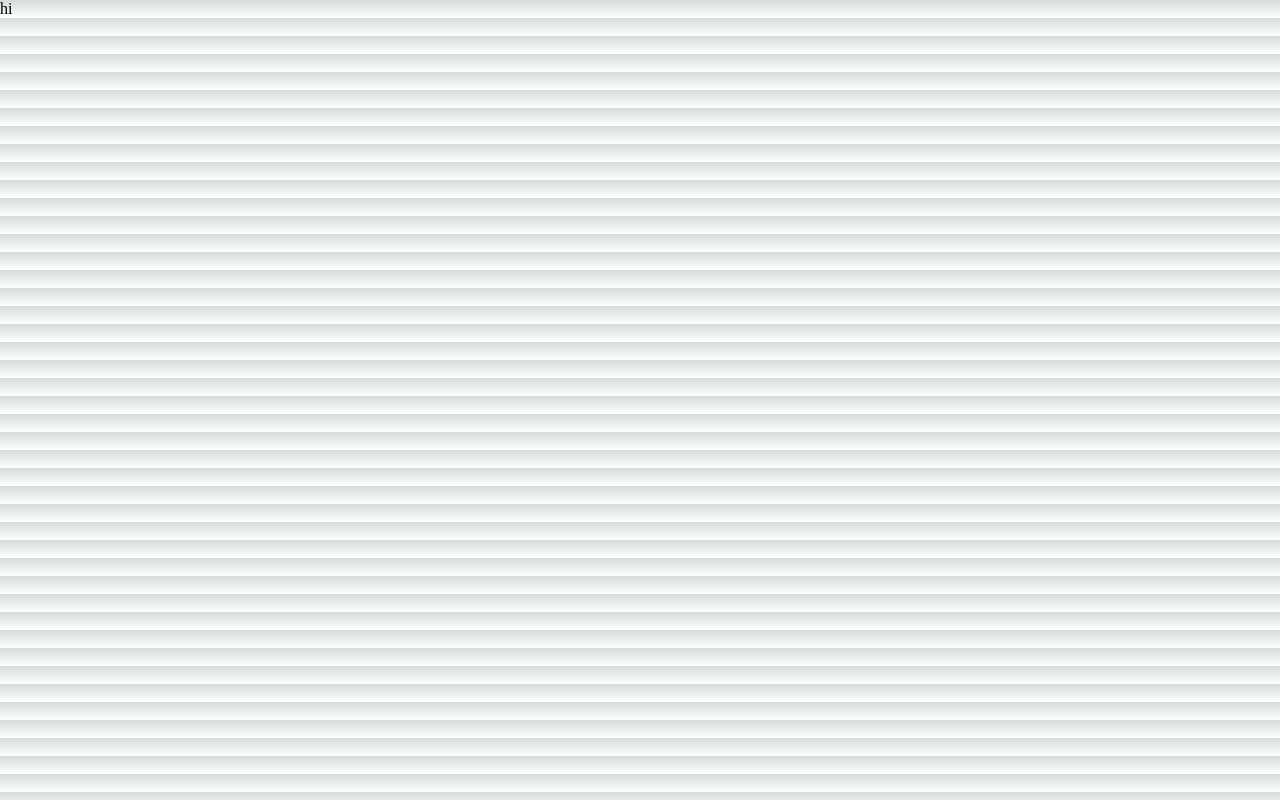
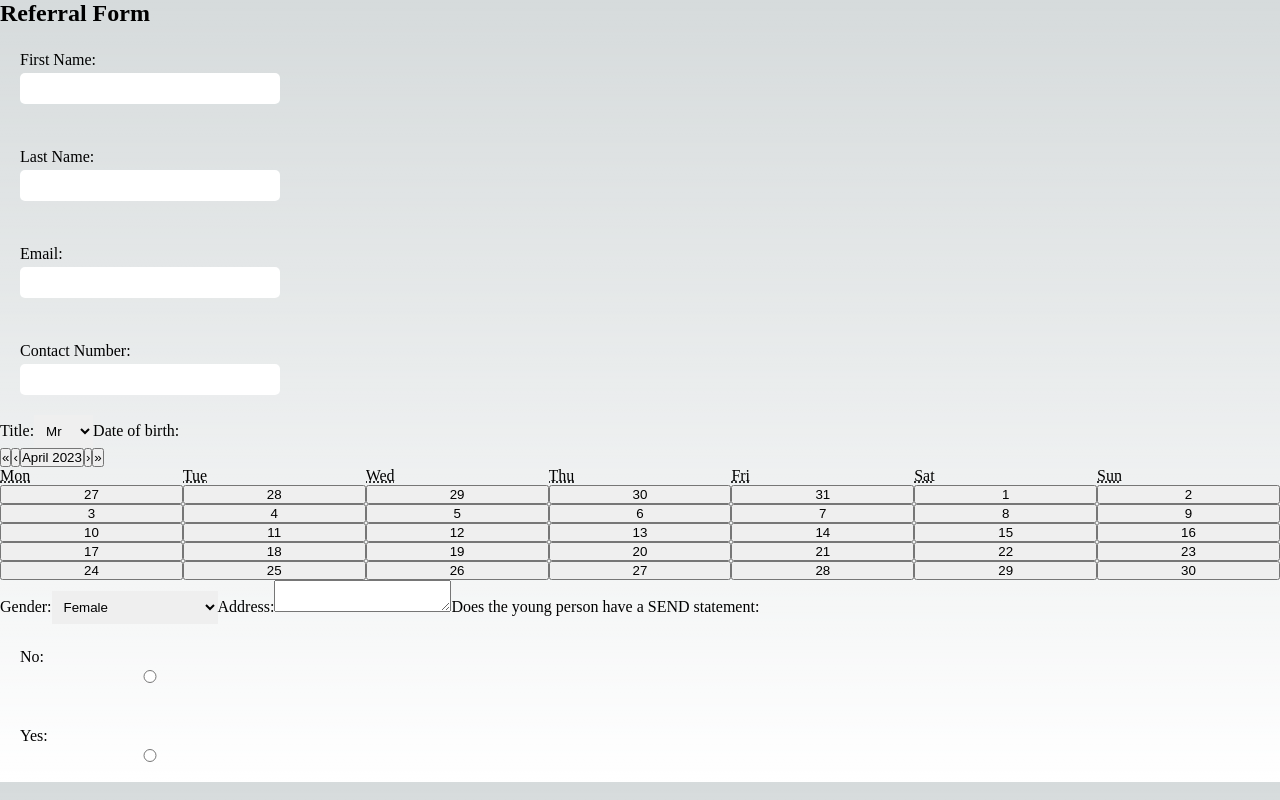
Before and after one commit to ilovethedrama/next-ssr-test, a Next.js app: page / in a window 1280 px wide. Built offline with nearby package versions, Linux system fonts and the light colour scheme.

Commit message:
feat: add form inputs

```diff
--- a/package.json
+++ b/package.json
@@ -11,6 +11,7 @@
     "prepare": "husky install"
   },
   "dependencies": {
+    "@reduxjs/toolkit": "^1.9.3",
     "@types/node": "18.15.11",
     "@types/react": "18.0.33",
     "@types/react-dom": "18.0.11",
@@ -19,8 +20,10 @@
     "git-commit-msg-linter": "^4.9.4",
     "next": "13.2.4",
     "react": "18.2.0",
+    "react-calendar": "^4.2.1",
     "react-dom": "18.2.0",
     "react-hook-form": "^7.43.9",
+    "sass": "^1.60.0",
     "typescript": "5.0.3"
   },
   "devDependencies": {
--- /dev/null
+++ b/src/components/Input.module.scss
@@ -0,0 +1,16 @@
+.container {
+  padding: 20px;
+  display: flex;
+  flex-flow: column;
+  max-width: 300px;
+}
+
+.label {
+  padding: 0.25rem 0;
+}
+
+.input {
+  padding: 0.5rem;
+  border: none;
+  border-radius: 5px;
+}
--- /dev/null
+++ b/src/components/input.tsx
@@ -0,0 +1,20 @@
+import React from 'react';
+import { useForm } from 'react-hook-form';
+import styles from './Input.module.scss';
+
+export default function Input({
+  labelText,
+  labelType,
+}: {
+  labelText: string;
+  labelType: string;
+}) {
+  const { register } = useForm();
+
+  return (
+    <div className={styles.container}>
+      <label className={styles.label}>{labelText}:</label>
+      <input className={styles.input} {...register(labelType)} />
+    </div>
+  );
+}
--- /dev/null
+++ b/src/components/radio.module.scss
@@ -0,0 +1,21 @@
+.container {
+  padding: 20px;
+  display: flex;
+  flex-flow: column;
+  max-width: 300px;
+}
+
+.label {
+  padding: 0.25rem 0;
+}
+
+.input {
+  padding: 0.5rem;
+  border: none;
+  border-radius: 5px;
+}
+
+.selectInput {
+  padding: 0.5rem;
+  border: none;
+}
--- /dev/null
+++ b/src/components/radio.tsx
@@ -0,0 +1,27 @@
+import React from 'react';
+import { useForm } from 'react-hook-form';
+import styles from './radio.module.scss';
+
+export default function Radio({
+  labelText,
+  labelType,
+  onChangeHandler,
+}: {
+  labelText: string;
+  labelType: string;
+  onChangeHandler: () => void;
+}) {
+  const { register } = useForm();
+
+  return (
+    <div onChange={onChangeHandler} className={styles.container}>
+      <label className={styles.label}>{labelText}:</label>
+      <input
+        type="radio"
+        value="yes"
+        className={styles.radio}
+        {...register(labelType)}
+      />
+    </div>
+  );
+}
--- /dev/null
+++ b/src/components/referral-form.module.scss
@@ -0,0 +1,21 @@
+.container {
+  padding: 20px;
+  display: flex;
+  flex-flow: column;
+  max-width: 300px;
+}
+
+.label {
+  padding: 0.25rem 0;
+}
+
+.input {
+  padding: 0.5rem;
+  border: none;
+  border-radius: 5px;
+}
+
+.selectInput {
+  padding: 0.5rem;
+  border: none;
+}
--- a/src/components/referral-form.tsx
+++ b/src/components/referral-form.tsx
@@ -1,23 +1,75 @@
 import React from 'react';
 import { SubmitHandler, useForm } from 'react-hook-form';
+import Calendar from 'react-calendar';
+import Input from './input';
+import styles from './referral-form.module.scss';
+import Radio from './radio';
 
 interface IReferralFormInput {
-  firstname: string;
+  firstName: string;
+  lastName: string;
   title: string;
+  gender: string;
+  address: string;
+  contactNumber: string;
 }
 export default function ReferralForm() {
   const { register, handleSubmit } = useForm<IReferralFormInput>();
   const onSubmit: SubmitHandler<IReferralFormInput> = data => {
     console.log(data);
   };
+
+  const onChangeHandler = () => {};
+
   return (
-    <form onSubmit={handleSubmit(onSubmit)}>
-      <input {...register('firstname')} />
-      <select {...register('title')}>
-        <option value="mr">mr</option>
-        <option value="mrs">mrs</option>
-        <option value="mx">mx</option>
-      </select>
-    </form>
+    <>
+      <h2>Referral Form</h2>
+      <form className={styles.form} onSubmit={handleSubmit(onSubmit)}>
+        <Input labelText="First Name" labelType="firstName" />
+        <Input labelText="Last Name" labelType="lastName" />
+        <Input labelText="Email" labelType="email" />
+        <Input labelText="Contact Number" labelType="contactNumber" />
+
+        <label>
+          Title:
+          <select className={styles.selectInput} {...register('title')}>
+            <option value="mr">Mr</option>
+            <option value="mrs">Mrs</option>
+            <option value="mx">Mx</option>
+          </select>
+        </label>
+        <label>
+          Date of birth:
+          <Calendar />
+        </label>
+        <label>
+          Gender:
+          <select className={styles.selectInput} {...register('gender')}>
+            <option value="mr">Female</option>
+            <option value="mrs">Male</option>
+            <option value="mx">Non-binary</option>
+            <option value="mx">Decline to state</option>
+            <option value="mx">Prefer to self describe</option>
+          </select>
+        </label>
+        <label>
+          Address:
+          <textarea {...register('address')} />
+        </label>
+        <label>
+          Does the young person have a SEND statement:
+          <Radio
+            labelText={'No'}
+            labelType={'radio'}
+            onChangeHandler={onChangeHandler}
+          />
+          <Radio
+            labelText={'Yes'}
+            labelType={'radio'}
+            onChangeHandler={onChangeHandler}
+          />
+        </label>
+      </form>
+    </>
   );
 }
--- a/src/pages/index.tsx
+++ b/src/pages/index.tsx
@@ -1,3 +1,4 @@
+import ReferralForm from '@/components/referral-form';
 import { Inter } from 'next/font/google';
 import React from 'react';
 
@@ -7,5 +8,5 @@ export default function Home() {
   function doRaeMi(): number {
     return 33;
   }
-  return <p>hi</p>;
+  return <ReferralForm />;
 }
```
Also changed, not shown: src/pages/referral-form/[id].tsx (added, +12 -0 lines), 1 other file (tests, documents, lock files or other folders).
